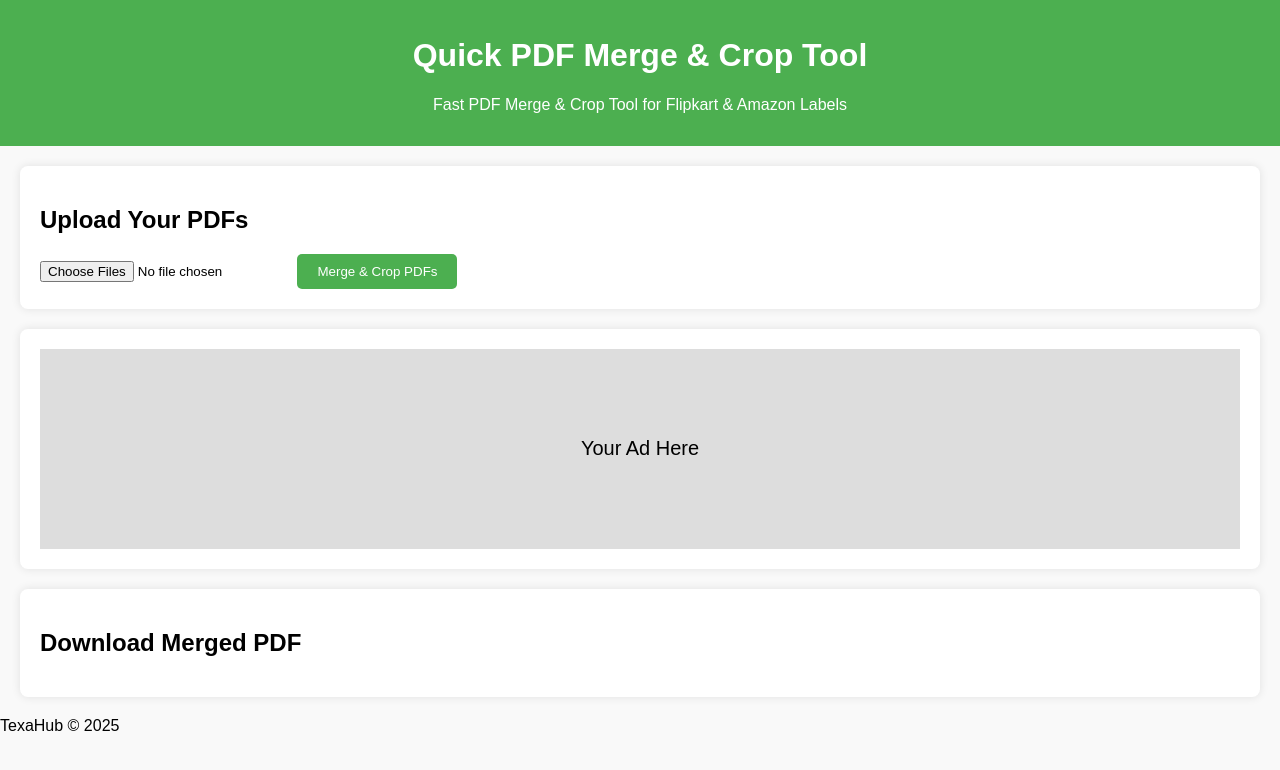
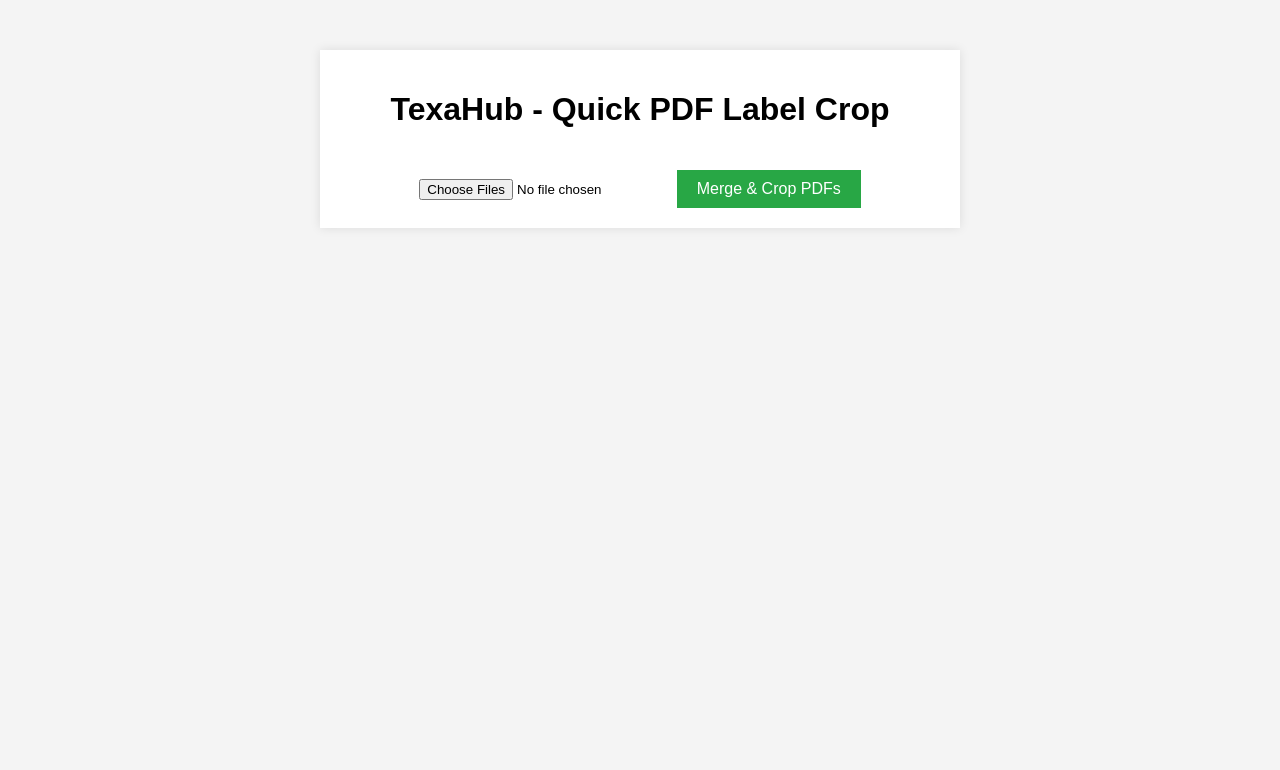
Before and after one commit to KbUsadadiya/TexaHub, a plain HTML site: page index.html in a window 1280 px wide. Drawn offline with Linux system fonts and the light colour scheme.

Commit message:
Add files via upload

```diff
--- a/index.html
+++ b/index.html
@@ -1,38 +1,22 @@
+
 <!DOCTYPE html>
 <html lang="en">
 <head>
     <meta charset="UTF-8">
     <meta name="viewport" content="width=device-width, initial-scale=1.0">
-    <title>Quick PDF Merge & Crop</title>
+    <title>TexaHub - PDF Merge & Crop</title>
     <link rel="stylesheet" href="style.css">
 </head>
 <body>
-    <header>
-        <h1>Quick PDF Merge & Crop Tool</h1>
-        <p>Fast PDF Merge & Crop Tool for Flipkart & Amazon Labels</p>
-    </header>
+    <div class="container">
+        <h1>TexaHub - Quick PDF Label Crop</h1>
+        <input type="file" id="file-upload" multiple accept="application/pdf">
+        <button onclick="mergeAndCrop()">Merge & Crop PDFs</button>
+        <canvas id="pdf-canvas" style="display: none;"></canvas>
+        <a id="download-link" style="display: none;">Download Cropped PDF</a>
+    </div>
 
-    <main>
-        <section class="upload-section">
-            <h2>Upload Your PDFs</h2>
-            <input type="file" id="fileInput" multiple accept="application/pdf">
-            <button onclick="mergeAndCrop()">Merge & Crop PDFs</button>
-        </section>
-
-        <section class="ad-section">
-            <div class="ad-box">Your Ad Here</div>
-        </section>
-
-        <section class="download-section">
-            <h2>Download Merged PDF</h2>
-            <a id="downloadLink" style="display:none">Download PDF</a>
-        </section>
-    </main>
-
-    <footer>
-        <p>TexaHub © 2025</p>
-    </footer>
-
+    <script src="pdf-lib.min.js"></script>
     <script src="script.js"></script>
 </body>
 </html>
--- /dev/null
+++ b/pdf-lib.min.js
@@ -0,0 +1 @@
+// PDF-lib.min.js file placeholder (you can download the real file from https://github.com/Hopding/pdf-lib)
--- a/script.js
+++ b/script.js
@@ -1,15 +1,32 @@
-function mergeAndCrop() {
-    const fileInput = document.getElementById('fileInput');
-    if (fileInput.files.length === 0) {
+
+async function mergeAndCrop() {
+    const { PDFDocument } = PDFLib;
+    const files = document.getElementById('file-upload').files;
+
+    if (files.length === 0) {
         alert('Please upload at least one PDF file.');
         return;
     }
 
-    // Simulated download link (In production, you would merge PDFs server-side)
-    const downloadLink = document.getElementById('downloadLink');
-    downloadLink.style.display = 'block';
-    downloadLink.href = '#'; // Replace with actual file URL after processing
-    downloadLink.download = 'merged-cropped.pdf';
-    downloadLink.textContent = 'Click here to Download';
-    alert('Simulated Merge and Crop done. Ready for download.');
+    const mergedPdf = await PDFDocument.create();
+
+    for (let file of files) {
+        const arrayBuffer = await file.arrayBuffer();
+        const pdf = await PDFDocument.load(arrayBuffer);
+        const copiedPages = await mergedPdf.copyPages(pdf, pdf.getPageIndices());
+        copiedPages.forEach((page) => {
+            // Crop setting: fixed size (Flipkart Label Size)
+            page.setCropBox(0, 0, 215, 340); // ~76mm x 120mm (in points)
+            mergedPdf.addPage(page);
+        });
+    }
+
+    const pdfBytes = await mergedPdf.save();
+
+    const blob = new Blob([pdfBytes], { type: 'application/pdf' });
+    const link = document.getElementById('download-link');
+    link.href = URL.createObjectURL(blob);
+    link.download = 'merged-cropped.pdf';
+    link.style.display = 'block';
+    link.textContent = 'Download Merged & Cropped PDF';
 }
--- a/style.css
+++ b/style.css
@@ -1,38 +1,27 @@
+
 body {
     font-family: Arial, sans-serif;
+    background: #f4f4f4;
     margin: 0;
     padding: 0;
-    background: #f9f9f9;
 }
-header {
-    background: #4CAF50;
-    color: white;
-    padding: 1em;
+.container {
+    max-width: 600px;
+    margin: 50px auto;
+    background: #fff;
+    padding: 20px;
+    box-shadow: 0 0 10px rgba(0,0,0,0.1);
     text-align: center;
 }
-.upload-section, .download-section, .ad-section {
-    margin: 20px;
-    padding: 20px;
-    background: white;
-    border-radius: 8px;
-    box-shadow: 0 0 10px rgba(0,0,0,0.1);
-}
 button {
+    margin-top: 20px;
     padding: 10px 20px;
-    background: #4CAF50;
-    color: white;
+    background: #28a745;
+    color: #fff;
     border: none;
-    border-radius: 5px;
     cursor: pointer;
+    font-size: 16px;
 }
 button:hover {
-    background: #45a049;
+    background: #218838;
 }
-.ad-box {
-    height: 200px;
-    background: #ddd;
-    display: flex;
-    justify-content: center;
-    align-items: center;
-    font-size: 20px;
-}
```
